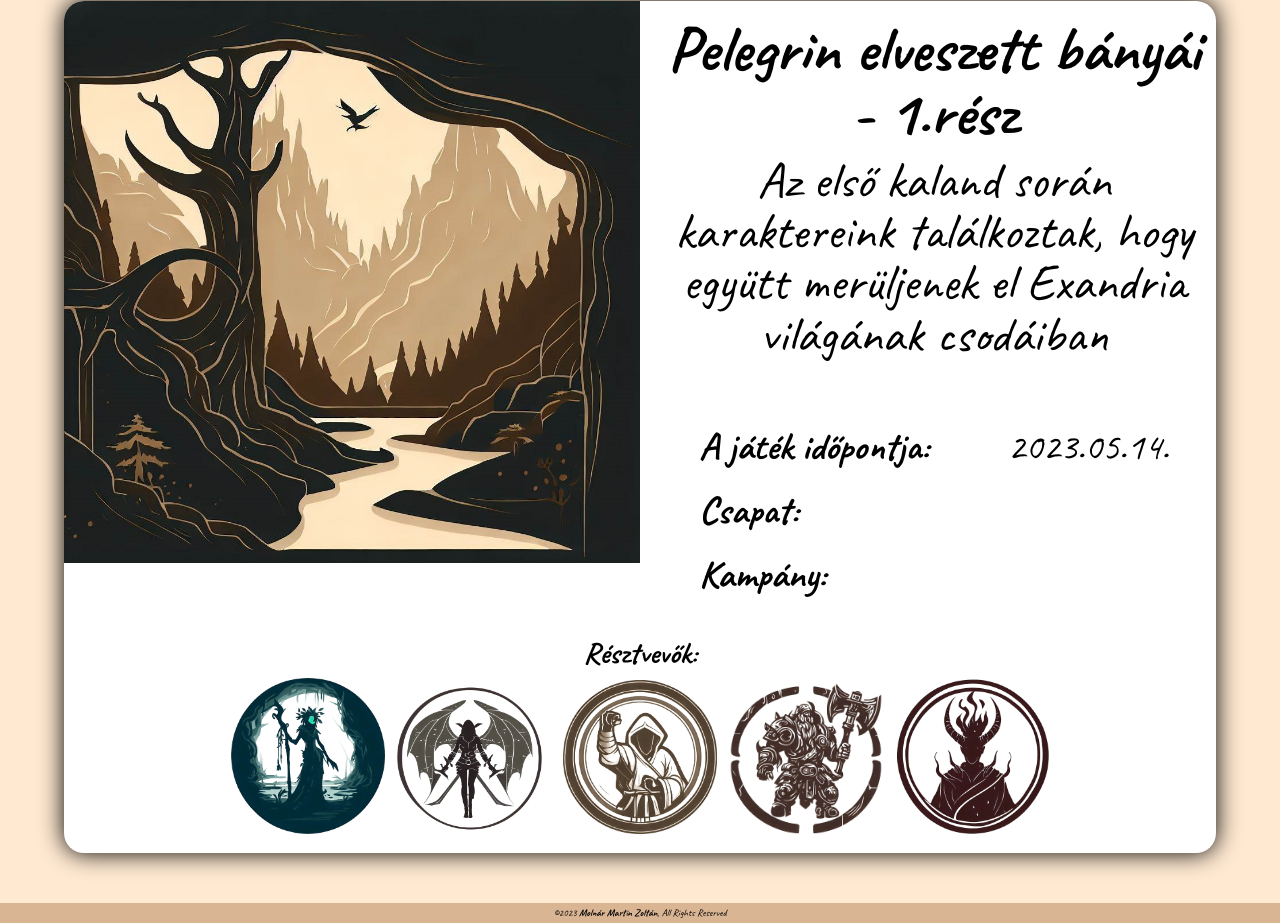
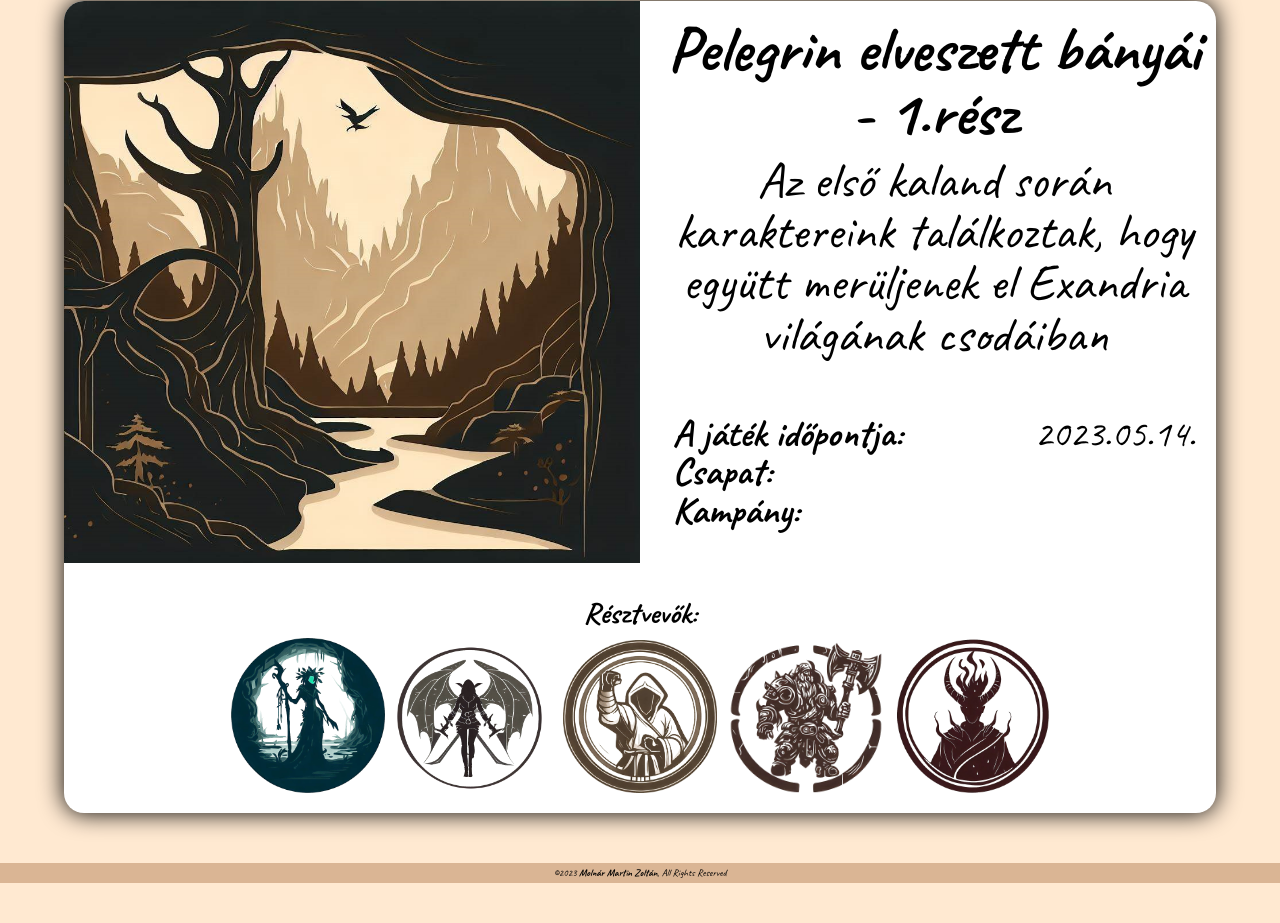
Before and after one commit to mmartin1995/sarkanylovas, a plain HTML site: page index.html in a window 1280 px wide. Shown: the part 1360-2283 px from the top of the page. After the commit the page ends 2243 px from the top, so only its background shows below. Drawn offline with nearby package versions, Linux system fonts and the light colour scheme.

```diff
--- a/sarkanylovas.css
+++ b/sarkanylovas.css
@@ -278,18 +278,16 @@
 
 table {
   margin: 10% auto auto auto;
-  width: 90%;
+  width: 95%;
 }
 
 table .left {
 text-align: left;
-padding: 1vw;
 font-weight: bold;
 }
 
 table .right {
 text-align: right;
-padding: 1vw;
 }
 
 @media (min-width: 700px) {
```
